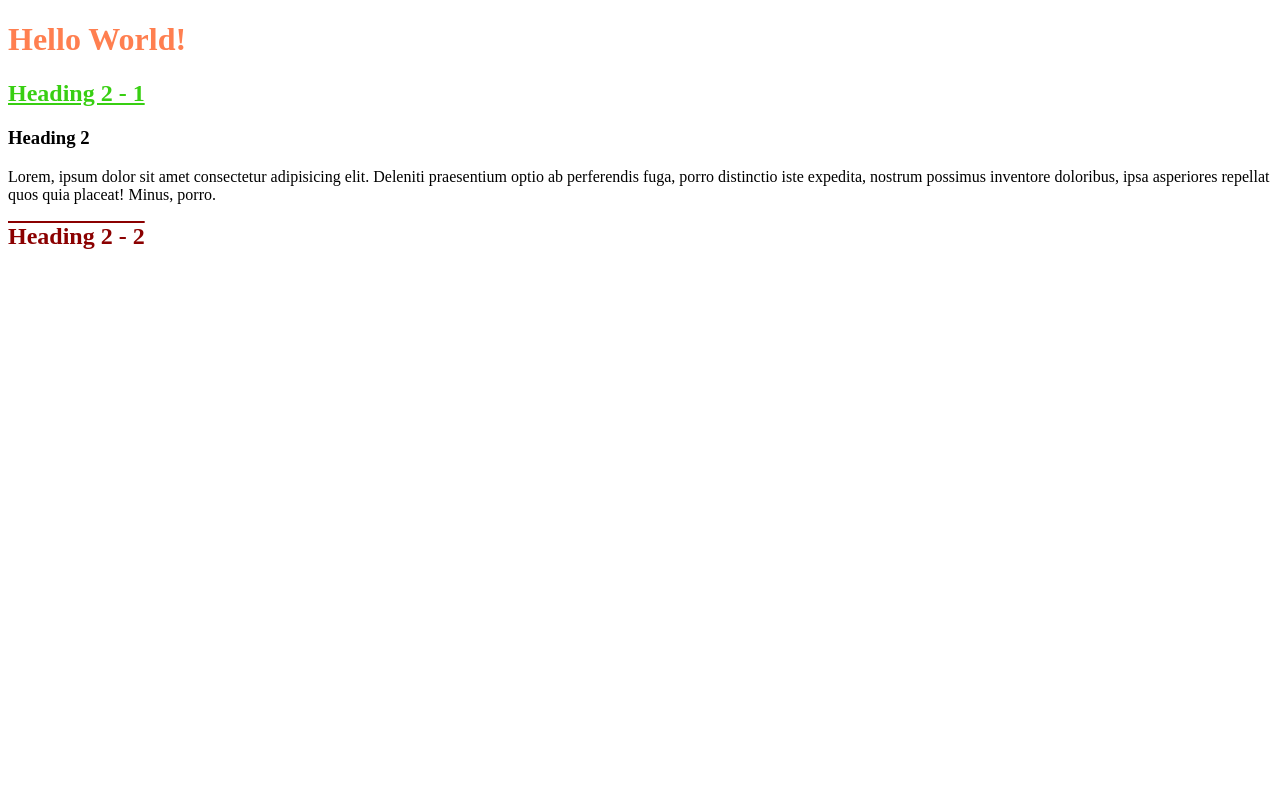
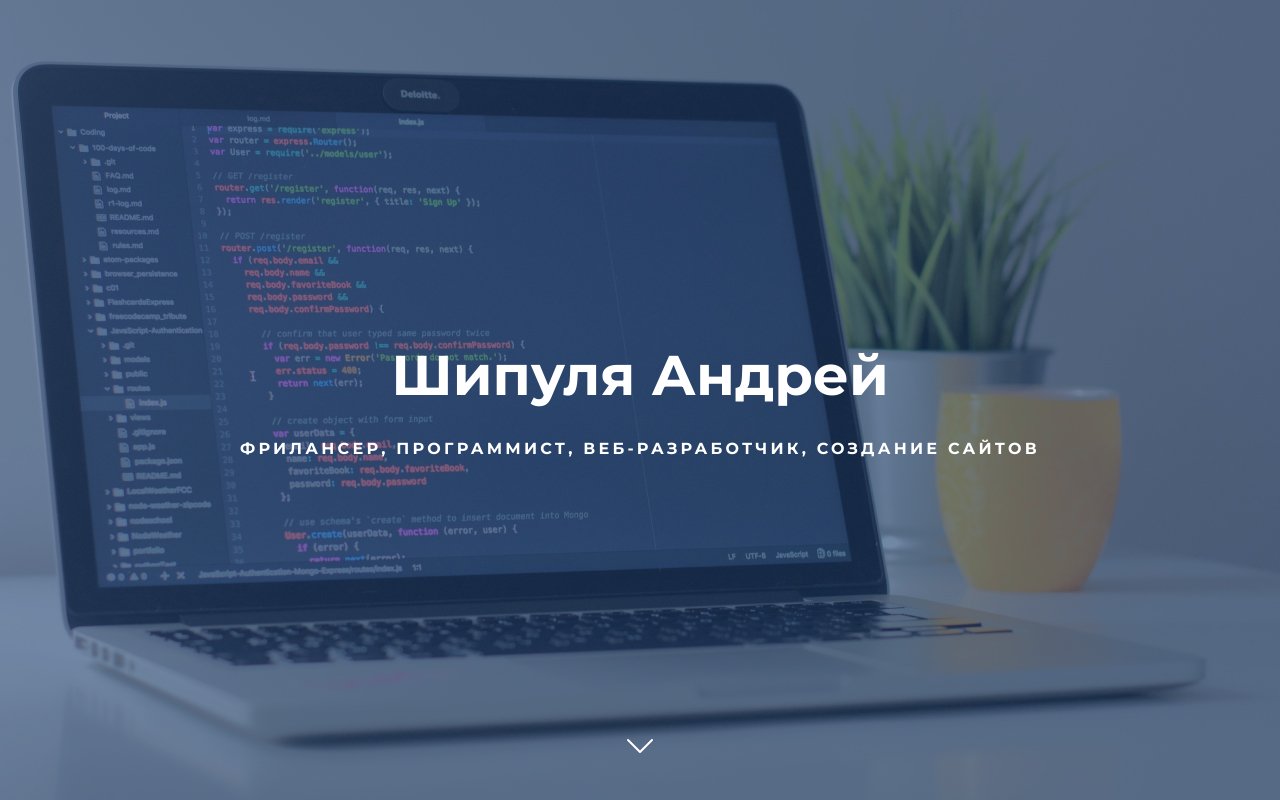
Before and after one commit to AKShipulya/htmlLessons, a plain HTML site: page index.html in a window 1280 px wide. Drawn offline with Linux system fonts and the light colour scheme.

Commit message:
full rework of the project, start work with index page

```diff
--- a/css/main.css
+++ b/css/main.css
@@ -1,13 +1,58 @@
-h1 {
-    color: coral;
+body {
+    margin: 0;
+    font-family: 'Montserrat', sans-serif; /*указание, какой будет шрифт*/
 }
 
-.green {
-    color: rgb(56, 207, 18);
-    text-decoration: underline;
+/*подключение шрифтов https://fonts.google.com/*/
+.header {
+    position: relative;
+    /*определяем модуль flex-box для блока .header*/
+    display: flex;
+    flex-direction: column; /*задаем направление колонки - выстараиваем flex-елементы в колонку - основная ость - у*/
+    justify-content: center; /*выравнивание по основной оси*/
+    align-items: center; /*выравнивание по поперечной оси*/
+
+    width: 100%;
+    height: 100vh; /*растягивание заливки по вертикали, т.к. при указании в % заливка будет только по содержанию хедера*/
+
+    background-color: #556982;
+    /*определяем модель flex-box для блока header*/
+    background-image: url(./../image/header/header-bg.jpg);
+    background-size: cover; /*чтобы картинка фона была заливкой и не дублировалась*/
+    background-position: center;
 }
 
-.red {
-    color: darkred;
-    text-decoration: overline;
+.header-titele {
+    margin: 0;
+    margin-bottom: 25px;
+    font-weight: 700;
+    font-size: 56px;
+    line-height: 130%; /*высота строки - 1,3 * 56 = 72,8*/
+
+    text-align: center;
+    color: #FFFFFF;
 }
+
+.header-subtitle {
+    margin: 0;
+    font-weight: bold;
+    font-size: 16px;
+    line-height: 150%;
+
+    text-align: center;
+    letter-spacing: 0.2em; /*расстояние между буквами*/
+    text-transform: uppercase; /*регистр текста*/
+
+    color: #FFFFFF; /*цвет текста*/
+}
+
+.header-arrow {
+    width: 48px;
+    height: 48px;
+    /* background-color: red; */ /*- делали фон для стрелки, чтобы ее было видно при позиционировании*/
+
+    position: absolute;
+    bottom: 30px;
+    left: 50%;
+    transform: translate(-50%, 0);
+}
--- a/index.html
+++ b/index.html
@@ -5,12 +5,17 @@
     <meta name="viewport" content="width=device-width, initial-scale=1.0">
     <title>Сайт портфолио</title>
     <link rel="stylesheet" href="./css/main.css">
+    <link rel="preconnect" href="https://fonts.googleapis.com">
+    <link rel="preconnect" href="https://fonts.gstatic.com" crossorigin>
+    <link href="https://fonts.googleapis.com/css2?family=Montserrat:wght@400;600;700&display=swap" rel="stylesheet">
 </head>
 <body>
-    <h1>Hello World!</h1>
-    <h2 class="green">Heading 2 - 1</h2>
-    <h3>Heading 2</h3>
-    <p>Lorem, ipsum dolor sit amet consectetur adipisicing elit. Deleniti praesentium optio ab perferendis fuga, porro distinctio iste expedita, nostrum possimus inventore doloribus, ipsa asperiores repellat quos quia placeat! Minus, porro.</p>
-    <h2 class="red">Heading 2 - 2</h2>
+    <div class="header">
+        <h1 class="header-titele">Шипуля Андрей</h1>
+        <p class="header-subtitle">фрилансер, программист, веб-разработчик, создание сайтов</p>
+        <div class="header-arrow">
+            <img src="./image/header/chevron-down.svg" alt="arrow">
+        </div>
+    </div>
 </body>
 </html>
```
Also changed, not shown: image/header/chevron-down.svg (added), image/header/header-bg.jpg (added).
